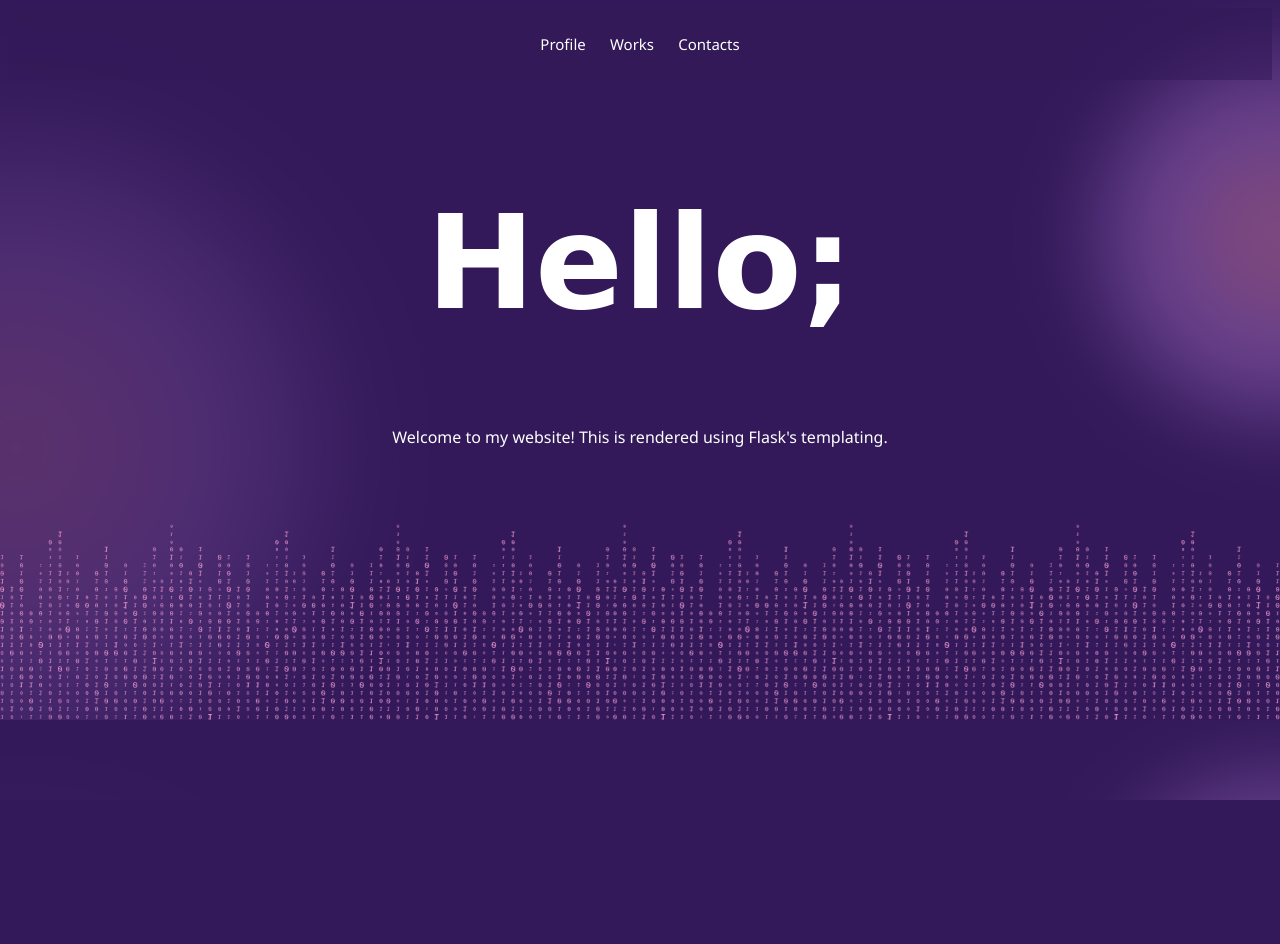
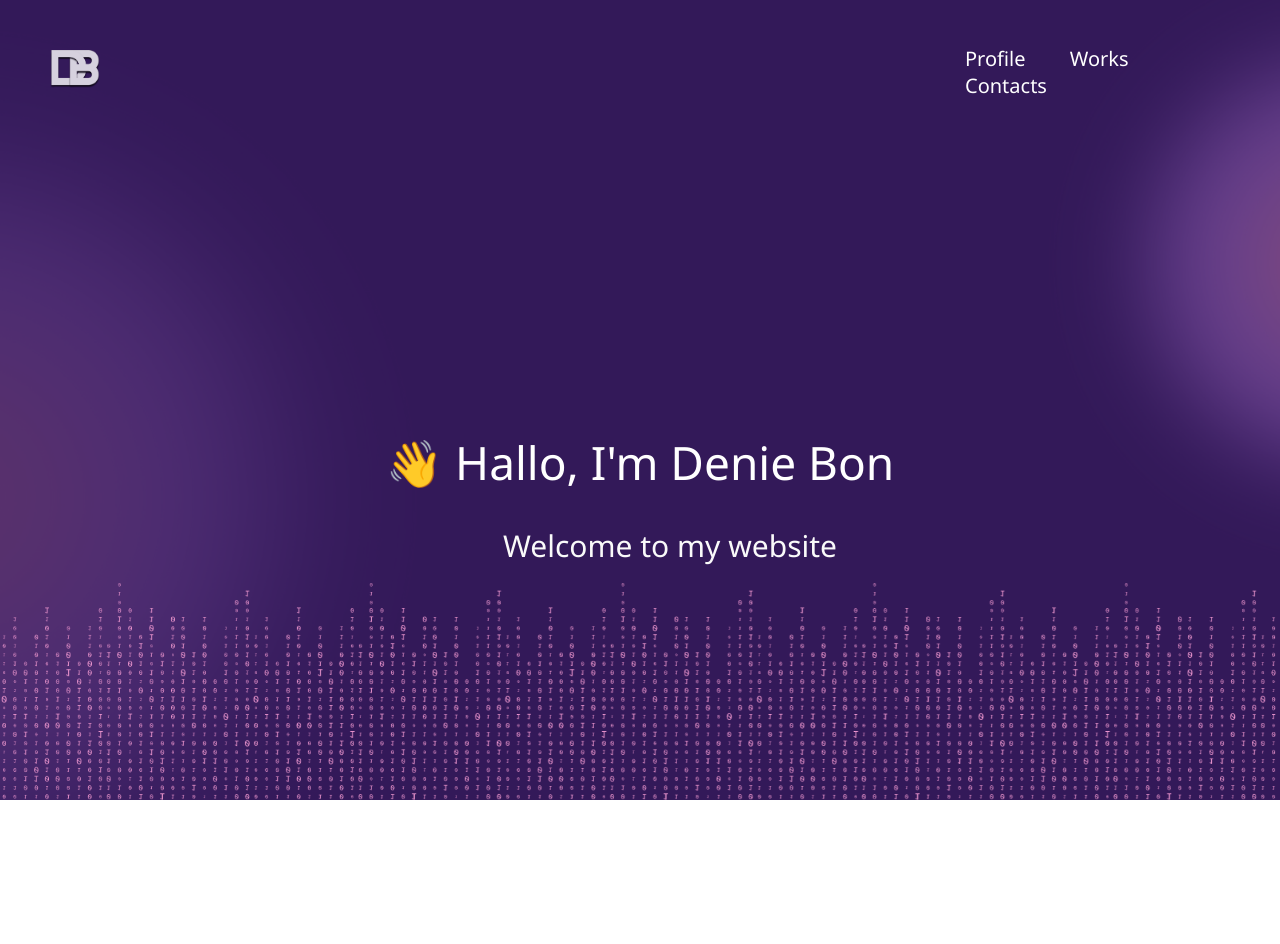
Before and after one commit to rei-kaizen/web-profile, a Flask app: page / in a window 1280 px wide. Before the commit the page ends 800 px from the top, so only its background shows below. Run offline with Flask 3, Linux system fonts and the light colour scheme; some libraries are stand-ins or nearby versions.

Commit message:
refactored css to improve code maintainability

```diff
--- a/app.py
+++ b/app.py
@@ -1,6 +1,6 @@
 from flask import Flask, render_template, request
 
-app = Flask(__name__, static_folder='assets', static_url_path='/static')
+app = Flask(__name__, static_folder='statics', static_url_path='/static')
 
 @app.route('/')
 def index():
--- /dev/null
+++ b/statics/styles/styles.css
@@ -0,0 +1,232 @@
+body {
+  font-family: 'Segoe UI', sans-serif;
+  color: #fff;
+  margin: 0;
+}
+.home-bg-image {
+  background: url("../assets/home-bg1.png");
+  background-size: cover;
+  height: 100vh;
+  background-position: center;
+}
+.profile-bg-image {
+  background: url("../assets/profile-bg.png");
+  background-size: cover;
+  height: 100vh;
+  background-position: center;
+}
+.contact-bg-image {
+  background: url("../assets/contact-bg.png");
+  background-size: cover;
+  height: 100vh;
+  background-position: center;
+}
+.works-bg-image {
+  background: url("../assets/works-bg.png");
+  background-size: contain;
+  height: 100vh;
+  background-position: center;
+}
+header {
+    display: flex;
+    position: absolute;
+    width: 100%;
+    z-index: 2;
+}
+.logo-wrapper {
+    z-index: 5;
+    justify-content: space-between;
+    align-items: center;
+    display: flex;
+    position: absolute;
+    top: 50px;
+    left: 50px;
+    opacity: 0.8;
+}
+.logo-image {
+width: 50px;
+}
+.hero-section {
+    width: 100vw;
+    height: 118vh;
+    justify-content: center;
+    align-items: center;
+    display: flex;
+    position: relative;
+    overflow: hidden;
+}
+.hero-container {
+    transform: scale3d(1none, 1none, 1none);
+    transform-style: preserve-3d;
+    align-items: center;
+    font-weight: 400;
+    display: block;
+    position: relative;
+    top: auto;
+    bottom: auto;
+}
+.hi-animation {
+    z-index: 1;
+    width: 270vw;
+    height: 180vh;
+    opacity: 0.2;
+    position: absolute;
+    top: -48%;
+    bottom: 0%;
+    left: -85.65%;
+    right: -85.65%;
+}
+.hero-text {
+    flex-direction: column;
+    align-items: center;
+    display: flex;
+    position: relative;
+}
+.name {
+    z-index: 3;
+    color: #ffffff;
+    text-align: center;
+    font-family: Segoe UI, sans-serif;
+    font-size: 46px;
+    font-weight: 500;
+    line-height: 50px;
+}
+.welcome {
+    color: #fafafa;
+    text-align: center;
+    padding-left: 60px;
+    font-family: Segoe UI, sans-serif;
+    font-size: 30px;
+}
+nav {
+    margin-left: 900px;
+    padding: 45px;
+}
+nav a {
+    color: #ffffff;
+    text-decoration: none;
+    margin: 20px;
+    font-size: 20px;
+}
+.profile-container {
+  display: flex;
+  align-items: center;
+  color: #ffffff;
+}
+.profile-image {
+  border-radius: 50%;
+  width: 300px;
+  height:300px;
+  object-fit: cover;
+  align-content: center;
+  margin-left: 250px;
+  margin-right: 20px;
+  margin-top: 20px;
+  padding: 20px;
+}
+.profile-description {
+  width: 35%;
+  font-family: 'Segoe UI', sans-serif
+}
+h1 {
+  font-size: 50px;
+  font-family: cursive;
+  padding-top: 20px;
+  text-align: center;
+  color: #ffffff;
+}
+h2 {
+  font-family: cursive;
+  font-size: 30px;
+  color: #ffffff;
+}
+.head-contacts {
+    font-family: cursive;
+    font-size: 30px;
+    color: #ffffff;
+}
+.contactainer {
+  border-radius: 5px;
+  box-shadow: 0 0 10px rgba(0, 0, 0, 0.1);
+  max-width: 400px;
+  margin-left: 750px;
+}
+.contactinfo {
+  color: #ffffff;
+  text-align: left;
+  margin-left: 80px;
+}
+form {
+  display: flex;
+  flex-direction: column;
+}
+label {
+  margin: 10px 0;
+}
+input, textarea {
+  padding: 10px;
+  margin: 5px 0;
+  border: 1px solid #ccc;
+  border-radius: 4px;
+}
+input[type="submit"] {
+  background-color: #E691CA;
+  color: #fff;
+  border: none;
+  padding: 10px 20px;
+  cursor: pointer;
+}
+input[type="submit"]:hover {
+  background-color: #CD8EF4;
+}
+.button-container {
+  display: flex;
+  justify-content: center;
+}
+.button {
+  background-color: #F48EE3;
+  color: white;
+  padding: 15px 20px;
+  text-decoration: none;
+  border-radius: 20px;
+  margin: 5px;
+}
+#inputInteger {
+  padding: 10px;
+  border: 1px solid #ccc;
+  border-radius: 7px;
+  margin: 10px;
+}
+#inputHeight {
+  padding: 10px;
+  border: 1px solid #ccc;
+  border-radius: 7px;
+  margin: 10px;
+}
+#inputBase {
+  padding: 10px;
+  border: 1px solid #ccc;
+  border-radius: 7px;
+  margin: 10px;
+}
+#convertButton {
+  background-color: #db34a9;
+  color: #fff;
+  padding: 10px 20px;
+  border: none;
+  border-radius: 5px;
+  cursor: pointer;
+}
+.result {
+  font-weight: bold;
+  color: #e73cd9;
+  margin: 10px;
+  text-align: center;
+}
+.works-container {
+  box-shadow: 0 0 10px rgba(0, 0, 0, 0.1);
+  display: grid;
+  justify-content: center;
+  align-items: center;
+  padding: 0px;
+}
--- a/templates/index.html
+++ b/templates/index.html
@@ -2,59 +2,48 @@
 <html lang="en">
 <head>
     <meta charset="UTF-8">
+    <link rel="stylesheet" href="{{ url_for('static', filename='styles/styles.css') }}">
     <meta name="viewport" content="width=device-width, initial-scale=1.0">
+    <script src="https://cdnjs.cloudflare.com/ajax/libs/bodymovin/5.7.4/lottie.min.js"></script>
     <title>Home Page</title>
-    <style>
-        body {
-            font-family: 'Segoe UI', sans-serif;
-            background: url("{{ url_for('static', filename='home-bg1.png') }}");
-            background-size: cover;
-        }
-
-        header {
-            background-color: #33195991;
-            padding: 5px;
-            display: flex;
-        }
-
-        nav {
-            display: flex-end;
-        }
-
-        nav a {
-            color: #ffffff;
-            text-decoration: none;
-            margin: 10px;
-            font-size: 15px;
-        }
-
-        .container {
-            margin: 0 auto;
-            padding: 20px;
-            text-align: center;
-            color: #ffffff;
-        }
-
-        h1 {
-            font-size: 130px;
-            font-family: cursive;
-        }
-    </style>
 </head>
 <body>
-    <header>
-        <div class="container">
+    <div class="home-bg-image">
+        <header>
             <nav>
                 <a href="/profile">Profile</a>
                 <a href="/works">Works</a>
                 <a href="/contact">Contacts</a>
             </nav>
+        </header>
+        <div class="logo-wrapper">
+            <img src="{{ url_for('static', filename='assets/logo.png')}}" alt="DB Logo" class="logo-image">
         </div>
-    </header>
-
-    <div class="container">
-        <h1>Hello;</h1>
-        <p>Welcome to my website! This is rendered using Flask's templating.</p>
+        <section id="hero" class="hero-section">
+            <div class="hi-animation" data-w-id="ff7db4ed-1998-ba6f-174f-298ad91b994b" data-animation-type="lottie" data-src="https://uploads-ssl.webflow.com/6014d63282f72c94d8863ebb/601799207cad0917720e287c_hi.json" data-loop="0" data-direction="1" data-autoplay="1" data-is-ix2-target="0" data-renderer="svg" data-default-duration="2.669335893945058" data-duration="0"></div>
+            <div class="hero-container">
+                <div class="hero-text">
+                <h1 class="name">👋 Hallo, I'm Denie Bon</h1>
+                <div class="welcome"> Welcome to my website</div>
+                </div>
+            </div>
+        </section>
+        <script>
+            var hiAnimation = document.querySelector('.hi-animation');
+            var hiAnimationData = {
+                container: hiAnimation,
+                renderer: 'svg',
+                loop: false,
+                autoplay: true,
+                path: hiAnimation.getAttribute('data-src')
+            };
+            var hiAnim;
+            hiAnim = lottie.loadAnimation(hiAnimationData);
+            hiAnim.addEventListener('complete', function() {
+                hiAnim.destroy();
+                hiAnim = lottie.loadAnimation(hiAnimationData);
+            });
+        </script>
     </div>
 </body>
 </html>
```
Also changed, not shown: templates/areacircle.html (+12 -15 lines), templates/areatriangle.html (+15 -16 lines), templates/contact.html (+7 -64 lines), templates/profile.html (+7 -38 lines), templates/tolowercase.html (+19 -18 lines), templates/touppercase.html (+13 -12 lines), templates/works.html (+8 -3 lines), statics/assets/contact-bg.png (renamed from assets/contact-bg.png), statics/assets/home-bg.jpg (renamed from assets/home-bg.jpg), statics/assets/home-bg1.png (renamed from assets/home-bg1.png), statics/assets/logo.png (added), statics/assets/profile-bg.png (renamed from assets/profile-bg.png), statics/assets/profile-pic.jpg (renamed from assets/profile-pic.jpg), statics/assets/works-bg.png (renamed from assets/works-bg.png), 1 other file.
